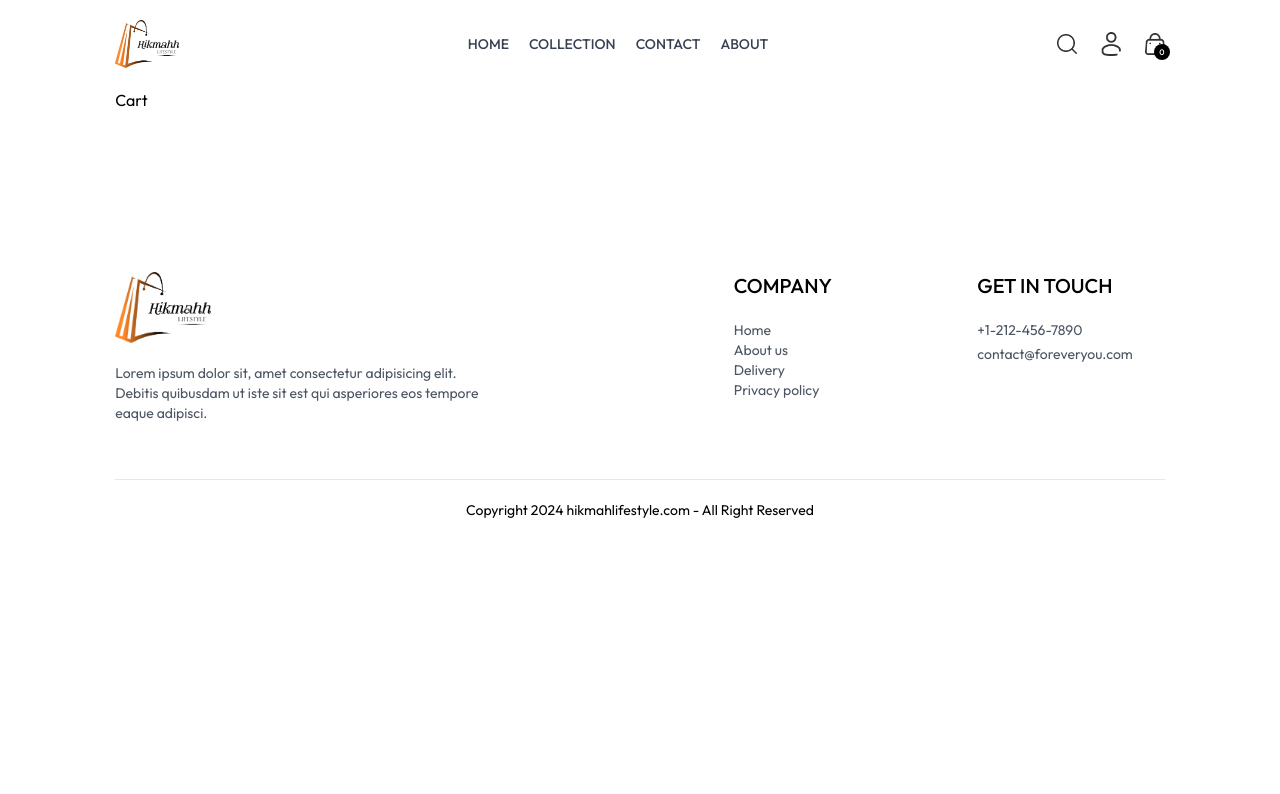
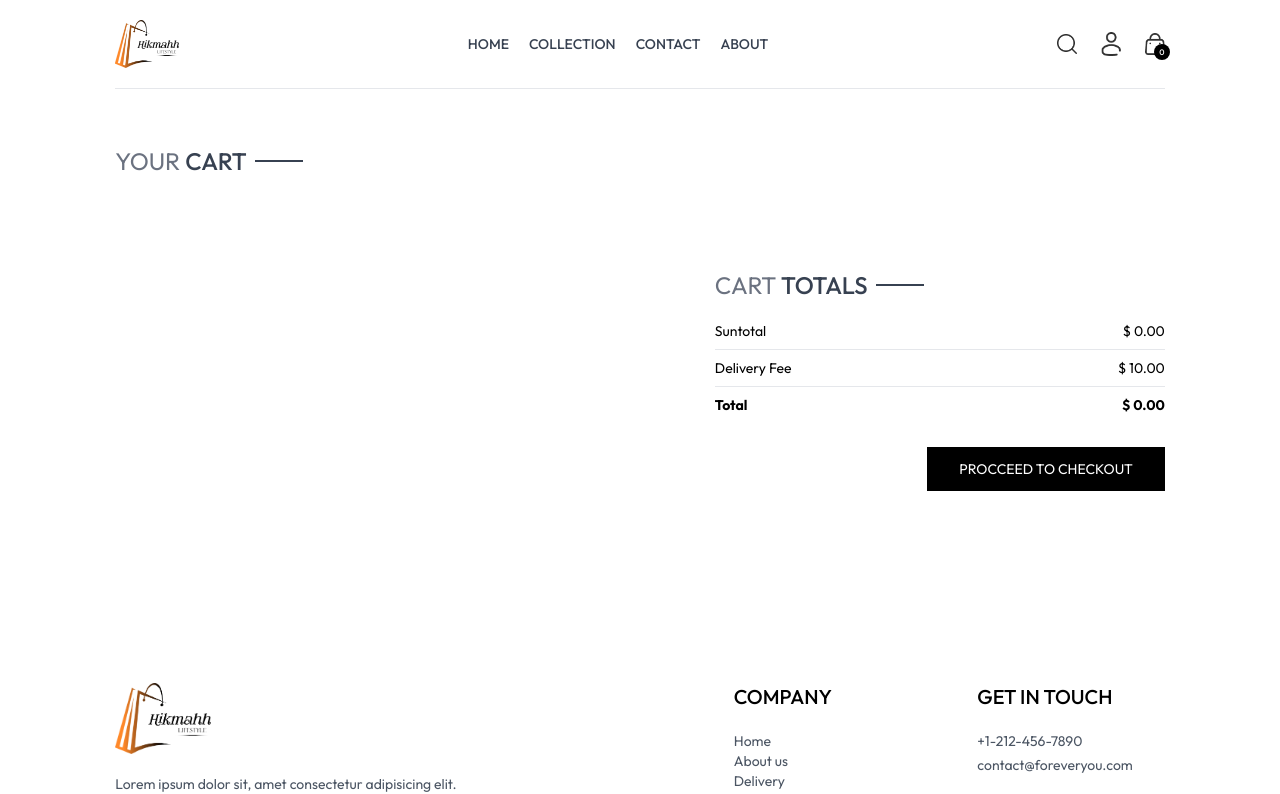
Before and after one commit to syfulislamsani/e-com-front, a React (Vite) app: page /cart in a window 1280 px wide. Shown: the top 794 px of the page. Built offline with nearby package versions, Linux system fonts and the light colour scheme.

Commit message:
added cart function

```diff
--- /dev/null
+++ b/src/components/CartTotal.jsx
@@ -0,0 +1,32 @@
+import React, { useContext } from 'react'
+import { ShopContext } from '../context/ShopContext';
+import Title from './Title';
+
+const CartTotal = () => {
+    const {currency, delivery_fee, getCartAmount} = useContext(ShopContext);
+  return (
+    <div className='w-full'>
+        <div className='text-2xl'>
+            <Title text1={'CART'} text2={'TOTALS'}/>
+        </div>
+        <div className='flex flex-col gap-2 mt-2 text-sm'>
+            <div className='flex justify-between'>
+                <p>Suntotal</p>
+                <p>{currency} {getCartAmount()}.00</p>
+            </div>
+            <hr />
+            <div className='flex justify-between'>
+                <p>Delivery Fee</p>
+                <p>{currency} {delivery_fee}.00</p>
+            </div>
+            <hr />
+            <div className='flex justify-between'>
+                <b>Total</b>
+                <b>{currency} {getCartAmount() === 0 ? 0 : getCartAmount() + delivery_fee}.00</b>
+            </div>
+        </div>
+    </div>
+  )
+}
+
+export default CartTotal
--- a/src/components/RelatedProducts.jsx
+++ b/src/components/RelatedProducts.jsx
@@ -16,7 +16,7 @@
             productsCopy = productsCopy.filter((item)=> subCategory === item.subCategory);
 
             setRelated(productsCopy.slice(0, 5));
-            console.log(related[0]);
+            // console.log(related[0]);
         }
     }, [products])
 
--- a/src/context/ShopContext.jsx
+++ b/src/context/ShopContext.jsx
@@ -1,6 +1,7 @@
 import { createContext, useEffect, useState } from "react";
 import { products } from "../assets/assets";
 import { ToastContainer, toast } from 'react-toastify';
+import { useNavigate } from "react-router-dom";
 
 export const ShopContext = createContext();
 
@@ -11,6 +12,7 @@
     const [search, setSearch] = useState('');
     const [showSearch, setShowSearch] = useState(false);
     const [cartItems, setCartItems] = useState({});
+    const navigate = useNavigate();
 
     const addToCart = async (itemId, size) => {
 
@@ -51,15 +53,37 @@
         return totalCount;
     }
 
-    useEffect(()=>{
-        console.log(cartItems);
-    }, [cartItems])
+    const updateQuantity = async (itemId, size, quantity) => {
+        let cartData = structuredClone(cartItems);
+
+        cartData[itemId][size] = quantity;
+
+        setCartItems(cartData);
+    }
+
+    const getCartAmount = () => {
+        let totalAmount = 0;
+        for(const items in cartItems){
+            let itemInfo = products.find((product)=>product._id === items);
+            for(const item in cartItems[items]){
+                try{
+                    if(cartItems[items][item] > 0){
+                        totalAmount += cartItems[items][item] * itemInfo.price;
+                    }
+                } catch (error){
+
+                }
+            }
+        }
+        return totalAmount;
+    }
 
     const value = {
         products, currency, delivery_fee,
         search, setSearch, showSearch, setShowSearch,
         cartItems, addToCart,
-        getCartCount
+        getCartCount, updateQuantity,
+        getCartAmount, navigate
     }
 
     return (
--- a/src/pages/Cart/Cart.jsx
+++ b/src/pages/Cart/Cart.jsx
@@ -1,7 +1,73 @@
-import React from "react";
+import React, { useContext, useState, useEffect } from "react";
+import { ShopContext } from "../../context/ShopContext";
+import Title from "../../components/Title";
+import { assets } from "../../assets/assets";
+import CartTotal from "../../components/CartTotal";
 
 const Cart = () => {
-  return <div>Cart</div>;
+
+  const {products, currency, cartItems, updateQuantity, navigate } = useContext(ShopContext);
+
+  const [cartData, setCartData] = useState([]);
+
+  useEffect(()=>{
+
+    const tempData = [];
+    for(const items in cartItems){
+      for(const item in cartItems[items]){
+        if(cartItems[items][item] > 0){
+          tempData.push({
+            _id: items,
+            size: item,
+            quantity: cartItems[items][item]
+          })
+        }
+      }
+    }
+    setCartData(tempData);
+  }, [cartItems]);
+
+  return (
+    <div className="border-t pt-14">
+      <div className="text-2xl mb-3">
+        <Title text1={'YOUR'} text2={'CART'}/>
+      </div>
+
+      <div>
+        {
+          cartData.map((item,index) => {
+
+            const productData = products.find((products)=> products._id === item._id);
+
+            return (
+              <div key={index} className="py-4 border-t border-b text-gray-700 grid grid-cols-[4fr_0.5fr_0.5fr] sm:grid-cols-[4fr_2fr_0.5fr] items-center gap-4">
+                <div className="flex items-start gap-6">
+                  <img className="w-16 sm:w-20" src={productData.image[0]} alt="" />
+                  <div>
+                    <p className="text-xs sm:text-lg font-medium">{productData.name}</p>
+                    <div className="flex items-center gap-5 mt-2">
+                      <p>{currency}{productData.price}</p>
+                      <p className="px-2 sm:px-3 sm:py-1 border bg-slate-50">{item.size}</p>
+                    </div>
+                  </div>
+                </div>
+                <input onChange={(e)=>e.target.value === '' || e.target.value === '0' ? null : updateQuantity(item._id, item.size, Number(e.target.value))} className="border max-w-10 sm:max-w-20 px-1 sm:px-2 py-1 " type="number" min={1} defaultValue={item.quantity}/>
+                <img onClick={()=>updateQuantity(item._id, item.size, 0)} className="w-4 sm:w-5 cursor-pointer" src={assets.bin_icon} alt="" />
+              </div>
+            )
+          })
+        }
+      </div>
+      <div className="flex justify-end my-20">
+        <div className="w-full sm:w-[450px]">
+          <CartTotal />
+          <div className="w-full text-end">
+            <button onClick={()=>navigate('/place-order')} className="bg-black text-white text-sm my-8 px-8 py-3">PROCCEED TO CHECKOUT</button>
+          </div>
+        </div>
+      </div>
+    </div>
+  );
 };
 
 export default Cart;
```
